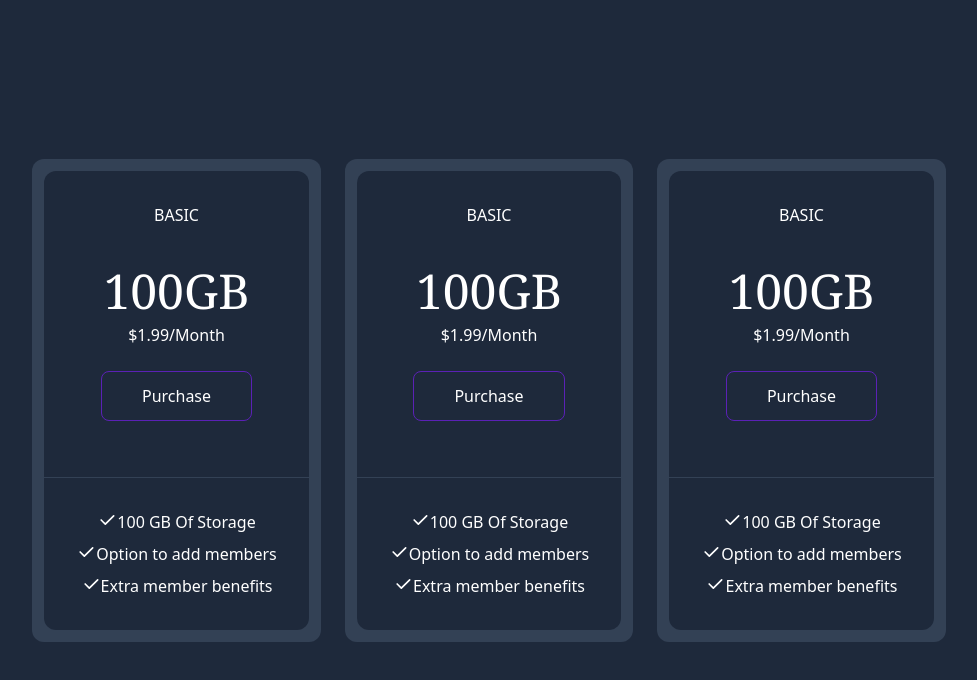
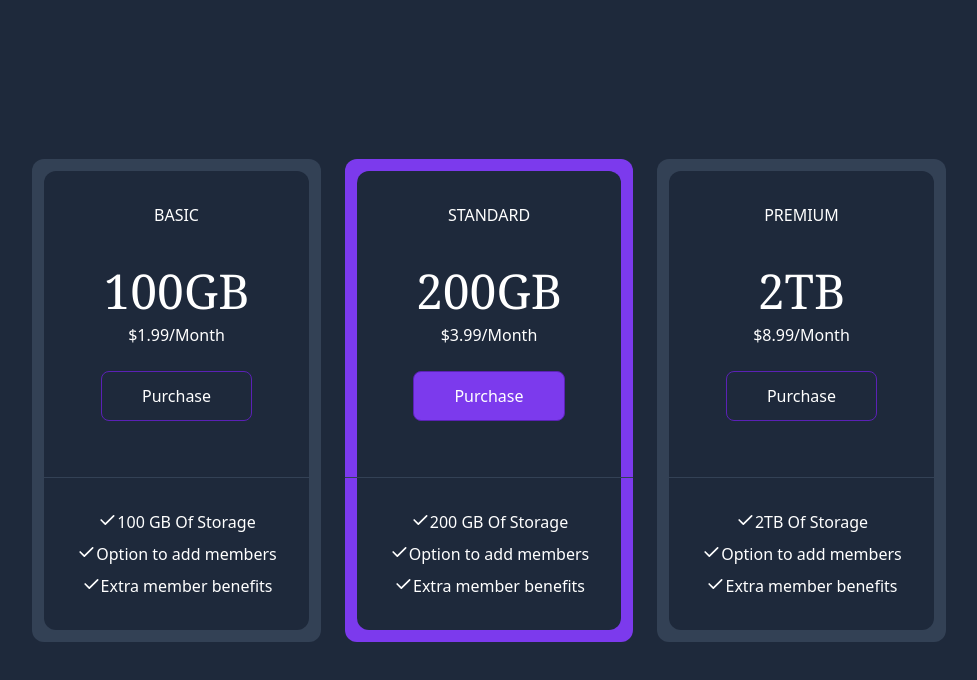
Before and after one commit to TaiwoOluwaseyi/Pricing-Cards, a plain HTML site: page index.html in a window 1280 px wide. Shown: the whole page, without its empty margins (151-1128 px from the left). Drawn offline with nearby package versions, Linux system fonts and the light colour scheme.

Commit message:
final commit

```diff
--- a/index.html
+++ b/index.html
@@ -94,15 +94,15 @@
         </div>
 
         <!-- Column 2 -->
-        <div class="bg-slate-700 rounded-xl text-white">
+        <div class="bg-violet-600 rounded-xl text-white">
           <div class="p-8 mx-3 mt-3 rounded-t-xl bg-slate-800">
-            <div class="text-center uppercase">Basic</div>
-            <h2 class="mt-10 font-serif text-5xl text-center">100GB</h2>
-            <h3 class="mt-2 text-center">$1.99/Month</h3>
+            <div class="text-center uppercase">Standard</div>
+            <h2 class="mt-10 font-serif text-5xl text-center">200GB</h2>
+            <h3 class="mt-2 text-center">$3.99/Month</h3>
             <div class="flex justify-center">
               <a
                 href="#"
-                class="inline-block px-10 py-3 my-6 text-center border border-violet-600 rounded-lg hover:bg-violet-800 hover: border-violet-800 duration-200"
+                class="inline-block px-10 py-3 my-6 text-center border border-violet-600 rounded-lg hover:bg-violet-800 hover: border-violet-800 duration-200 bg-violet-600"
                 >Purchase</a
               >
             </div>
@@ -130,7 +130,7 @@
                   <path stroke="none" d="M0 0h24v24H0z" fill="none" />
                   <path d="M5 12l5 5l10 -10" />
                 </svg>
-                <span class="text-sm-ml-1">100 GB Of Storage</span>
+                <span class="text-sm-ml-1">200 GB Of Storage</span>
               </div>
 
               <!-- List Item 2 -->
@@ -175,9 +175,9 @@
         <!-- Column 3 -->
         <div class="bg-slate-700 rounded-xl text-white">
           <div class="p-8 mx-3 mt-3 rounded-t-xl bg-slate-800">
-            <div class="text-center uppercase">Basic</div>
-            <h2 class="mt-10 font-serif text-5xl text-center">100GB</h2>
-            <h3 class="mt-2 text-center">$1.99/Month</h3>
+            <div class="text-center uppercase">Premium</div>
+            <h2 class="mt-10 font-serif text-5xl text-center">2TB</h2>
+            <h3 class="mt-2 text-center">$8.99/Month</h3>
             <div class="flex justify-center">
               <a
                 href="#"
@@ -208,7 +208,7 @@
                   <path stroke="none" d="M0 0h24v24H0z" fill="none" />
                   <path d="M5 12l5 5l10 -10" />
                 </svg>
-                <span class="text-sm-ml-1">100 GB Of Storage</span>
+                <span class="text-sm-ml-1">2TB Of Storage</span>
               </div>
               <!-- List Item 2 -->
               <div class="flex justify-center">
```
